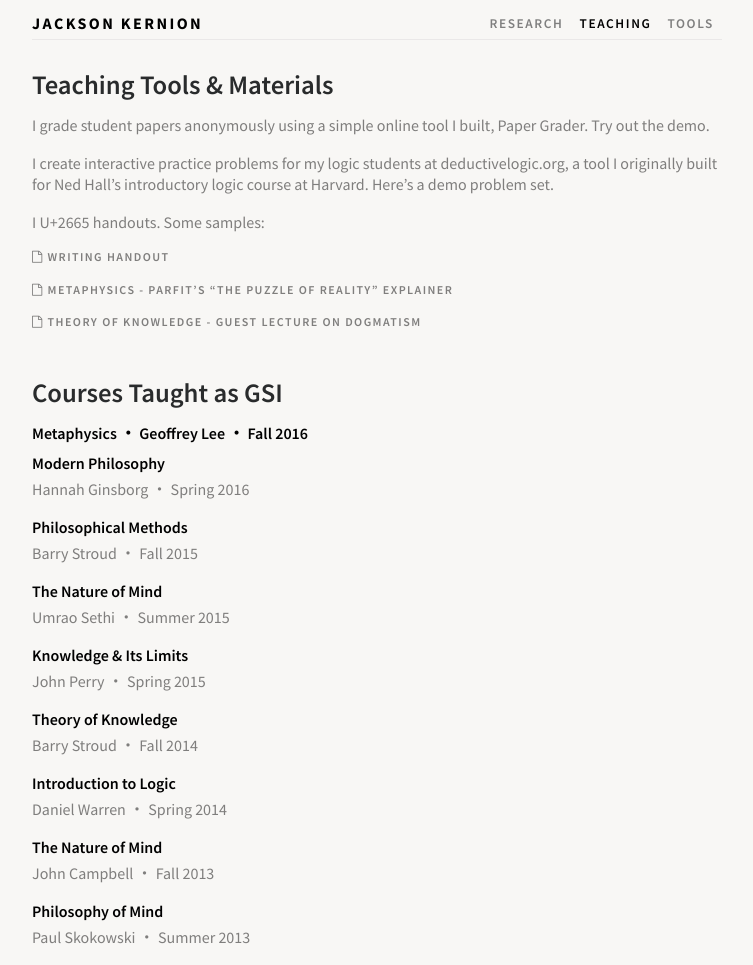
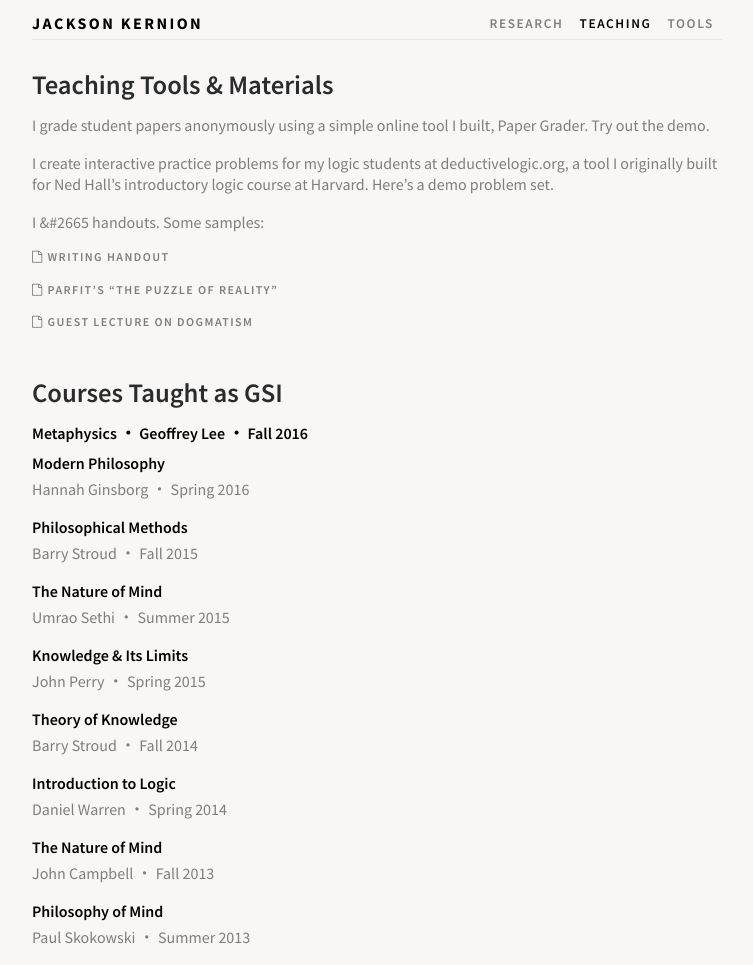
Before and after one commit to jacksonkernion/jacksonkernion.github.io, a Jekyll site: the page built from teaching.md, in a window 1280 px wide. Shown: the whole page, without its empty margins (263-1016 px from the left). Built offline with Jekyll 4.4.1, drawn with Linux system fonts in a browser that asks for light colours; nearby versions of some CDN libraries; our own code applies the rules of GitHub Pages for plain Markdown files.

Commit message:
More design fixes/updates

```diff
--- a/teaching.md
+++ b/teaching.md
@@ -8,16 +8,16 @@ I grade student papers anonymously using a simple online tool I built, [Paper Gr
 
 I create interactive practice problems for my logic students at [deductivelogic.org](http://deductivelogic.org), a tool I originally built for Ned Hall's introductory logic course at Harvard. Here's [a demo problem set](http://deductivelogic.org/psets/demo).
 
-<p>I U+2665 handouts. Some samples:</p>
+I &#2665 handouts. Some samples:
 
 {: .little-links }
 [<i class="fa fa-file-o" aria-hidden="true"></i> Writing Handout](assets/Kernion - Writing Handout.pdf)
 
 {: .little-links }
-[<i class="fa fa-file-o" aria-hidden="true"></i> Metaphysics - Parfit's "The Puzzle of Reality" Explainer](assets/Kernion - Phil 125 Handout - Parfit's The Puzzle of Reality.pdf)
+[<i class="fa fa-file-o" aria-hidden="true"></i> Parfit's "The Puzzle of Reality"](assets/Kernion - Phil 125 Handout - Parfit's The Puzzle of Reality.pdf)
 
 {: .little-links }
-[<i class="fa fa-file-o" aria-hidden="true"></i> Theory of Knowledge - Guest Lecture on Dogmatism](assets/Kernion - Phil 122 Guest Lecture - Dogmatism.pdf)
+[<i class="fa fa-file-o" aria-hidden="true"></i> Guest Lecture on Dogmatism](assets/Kernion - Phil 122 Guest Lecture - Dogmatism.pdf)
 
 
 # Courses Taught as GSI
```
